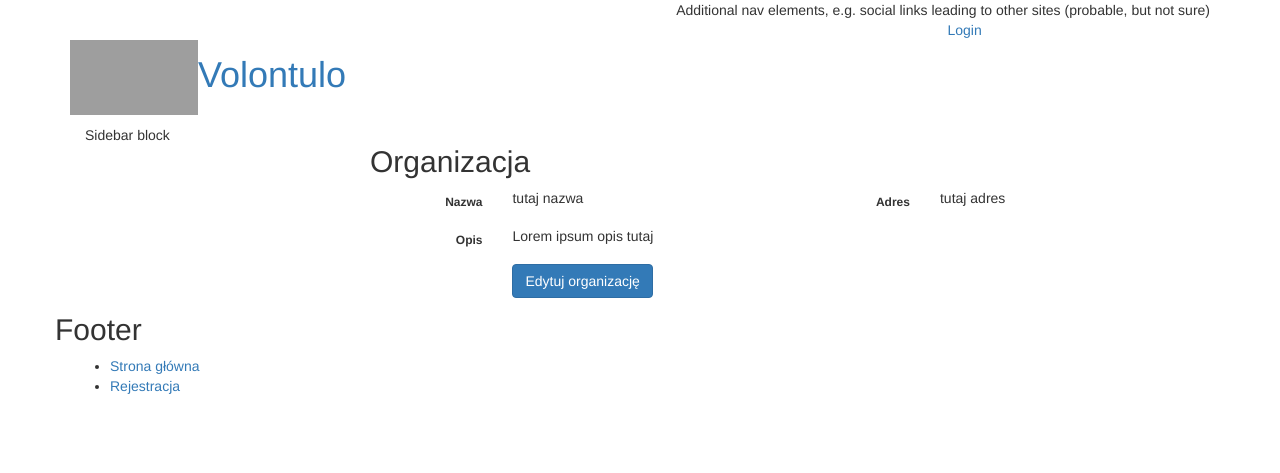
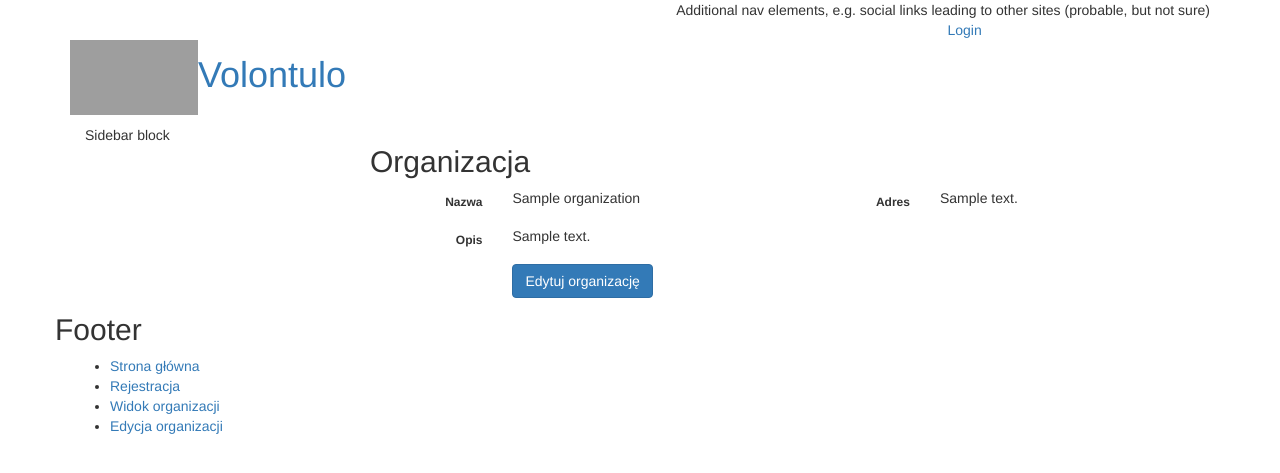
Before and after one commit to stxnext-csr/volontulo, a Django app: template templates/volontulo/organization_view.html in a window 1280 px wide. Shown: the top 473 px of the page. Run offline with Django 3.2, Linux system fonts and the light colour scheme; the template is opened without the code that fills it: most values are stand-ins (such as "Sample title", 1, 10 or a date in 2020); some libraries are stand-ins or nearby versions; grey boxes are pictures that could not be loaded.

Commit message:
#31 - view all organization and edit one that is attached to user

```diff
--- a/models.py
+++ b/models.py
@@ -11,6 +11,8 @@ from django.db import models
 class Organization(models.Model):
     u"""Model that handles ogranizations/institutions."""
     name = models.CharField(max_length=150)
+    address = models.CharField(max_length=150)
+    description = models.TextField()
 
 
 class Offer(models.Model):
--- a/requirements.txt
+++ b/requirements.txt
@@ -1,5 +1,6 @@
 codecov
 Django
+django-bootstrap3
 pep8
 pylint
 pylint-django
--- a/templates/common/footer.html
+++ b/templates/common/footer.html
@@ -5,6 +5,8 @@
             <ul>
                 <li><a href="{% url 'index' %}">Strona główna</a></li>
                 <li><a href="{% url 'register' %}">Rejestracja</a></li>
+                <li><a href="{% url 'organization_view' 1 %}">Widok organizacji</a></li>
+                <li><a href="{% url 'organization_form' %}">Edycja organizacji</a></li>
             </ul>
         </div>
     </div>
--- a/templates/volontulo/organization_form.html
+++ b/templates/volontulo/organization_form.html
@@ -10,17 +10,17 @@
         <div class="form-group form-group-sm">
             <label class="col-xs-2 control-label" for="{{ organization_form.name.id_for_label }}">Nazwa</label>
             <div class="col-xs-4">
-                <input type="text" value="" name="name" class="form-control" id="{{ organization_form.name.id_for_label }}" />
+                <input type="text" value="{{ organization.name }}" name="name" class="form-control" id="{{ organization_form.name.id_for_label }}" />
             </div>
             <label class="col-xs-2 control-label" for="{{ organization_form.address.id_for_label }}">Adres</label>
             <div class="col-xs-4">
-                <input type="text" value="" name="address" class="form-control" id="{{ organization_form.address.id_for_label }}" />
+                <input type="text" value="{{ organization.address }}" name="address" class="form-control" id="{{ organization_form.address.id_for_label }}" />
             </div>
         </div>
         <div class="form-group form-group-sm">
             <label class="col-xs-2 control-label" for="{{ organization_form.description.id_for_label }}">Opis</label>
             <div class="col-xs-10">
-                <textarea class="form-control" rows="3" id="{{ organization_form.description.id_for_label }}"></textarea>
+                <textarea name="description" class="form-control" rows="3" id="{{ organization_form.description.id_for_label }}">{{ organization.description }}</textarea>
             </div>
         </div>
 
--- a/templates/volontulo/organization_view.html
+++ b/templates/volontulo/organization_view.html
@@ -8,17 +8,17 @@
         <div class="form-group form-group-sm">
             <label class="col-xs-2 control-label" for="{{ organization_form.name.id_for_label }}">Nazwa</label>
             <div class="col-xs-4">
-                <span>tutaj nazwa</span>
+                <span>{{ organization.name }}</span>
             </div>
             <label class="col-xs-2 control-label" for="{{ organization_form.address.id_for_label }}">Adres</label>
             <div class="col-xs-4">
-                <span>tutaj adres</span>
+                <span>{{ organization.address }}</span>
             </div>
         </div>
         <div class="form-group form-group-sm">
             <label class="col-xs-2 control-label" for="{{ organization_form.description.id_for_label }}">Opis</label>
             <div class="col-xs-10">
-                <span>Lorem ipsum opis tutaj</span>
+                <span>{{ organization.description }}</span>
             </div>
         </div>
     </div>
--- a/urls.py
+++ b/urls.py
@@ -30,13 +30,14 @@ urlpatterns = [  # pylint: disable=invalid-name
         views.show_offer,
         name='show_offer'
     ),
+
     url(
-        r'^organization/view',
+        r'^organizations/show/(?P<organization_id>[0-9]+)$',
         views.organization_view,
         name='organization_view'
     ),
     url(
-        r'^organization/form',
+        r'^organizations/edit',
         views.organization_form,
         name='organization_form'
     ),
```
Also changed, not shown: views.py (+25 -5 lines).
